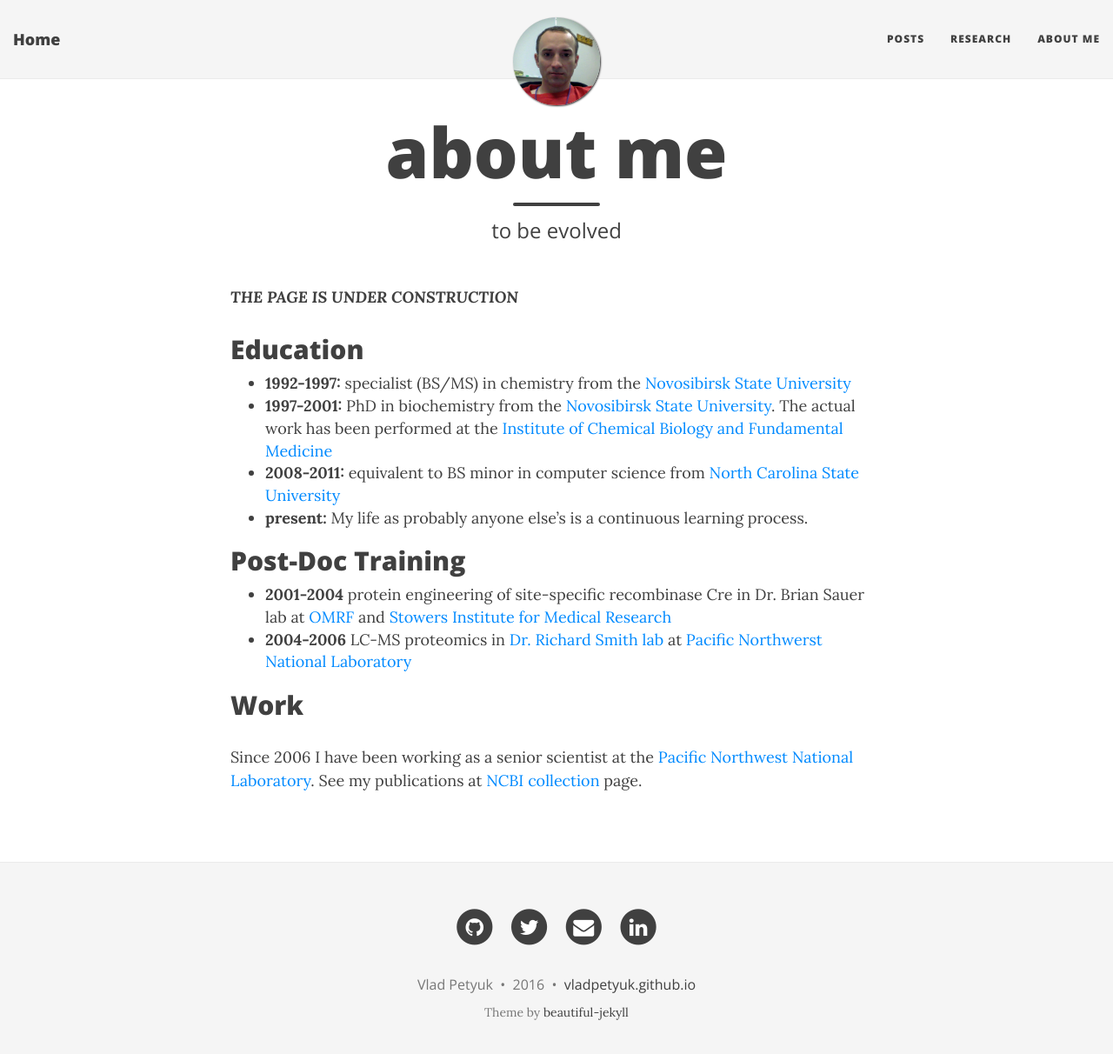
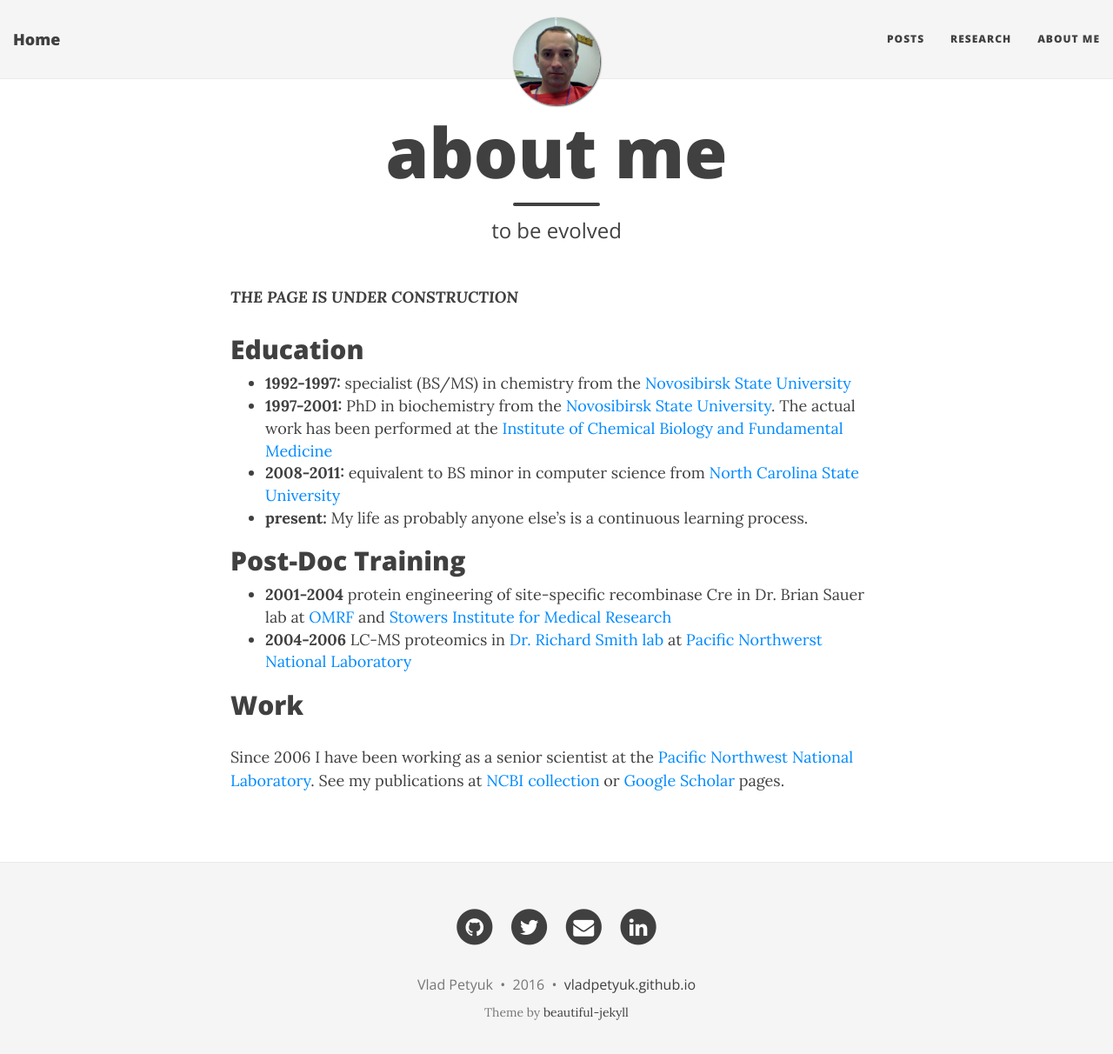
Before and after one commit to vladpetyuk/vladpetyuk.github.io, a Jekyll site: the page built from aboutme.md, in a window 1280 px wide and 1225 px high. Shown: the top 1212 px of the window at 87% size. Built offline with Jekyll 4.4.1, drawn with Linux system fonts in a browser that asks for light colours; nearby versions of some CDN libraries; comment, search, counter and statistics services are not loaded.

Commit message:
adding google scholar

```diff
--- a/aboutme.md
+++ b/aboutme.md
@@ -22,7 +22,7 @@ _**THE PAGE IS UNDER CONSTRUCTION**_
 * __2004-2006__ LC-MS proteomics in [Dr. Richard Smith lab][SmithLab] at [Pacific Northwerst National Laboratory](www.pnnl.gov)
 
 ## Work
-Since 2006 I have been working as a senior scientist at the [Pacific Northwest National Laboratory][PNNL]. See my publications at [NCBI collection][ncbi_collection] page.
+Since 2006 I have been working as a senior scientist at the [Pacific Northwest National Laboratory][PNNL]. See my publications at [NCBI collection][ncbi_collection] or [Google Scholar][google_scholar] pages.
 
 
 <!--
@@ -50,3 +50,4 @@ Proteomics, thorough data analysis, systems biology, neurodegenerative disorders
 [OMRF]: https://omrf.org
 [SIMR]: http://www.stowers.org
 [SmithLab]: http://www.pnnl.gov/science/staff/staff_info.asp?staff_num=5832
+[google_scholar]: https://scholar.google.com/citations?user=EdRhtt0AAAAJ&hl=en
```
